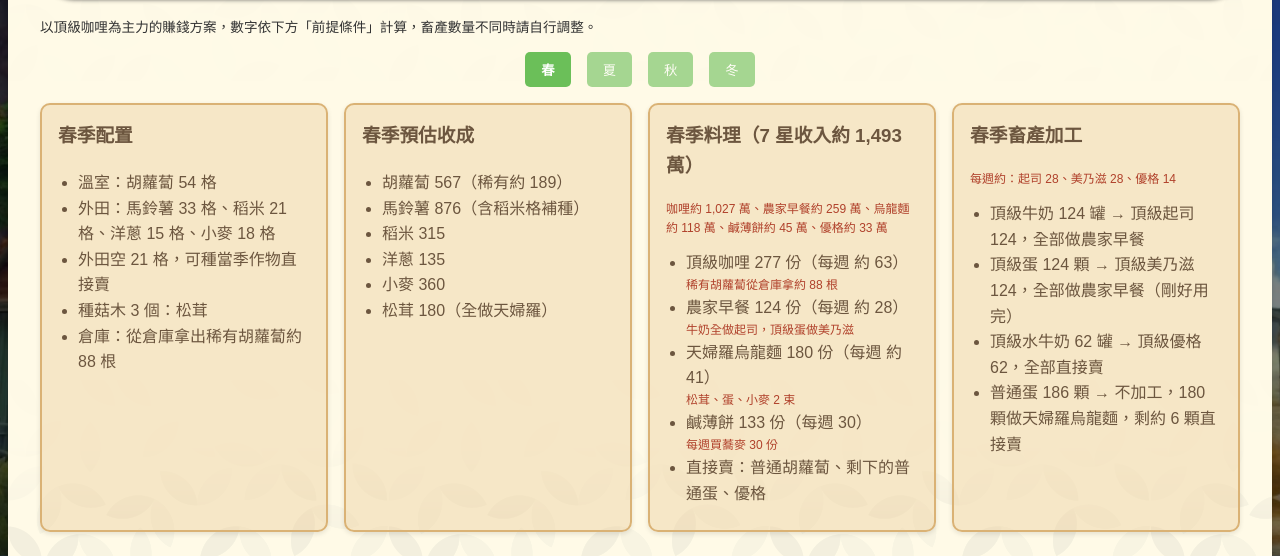
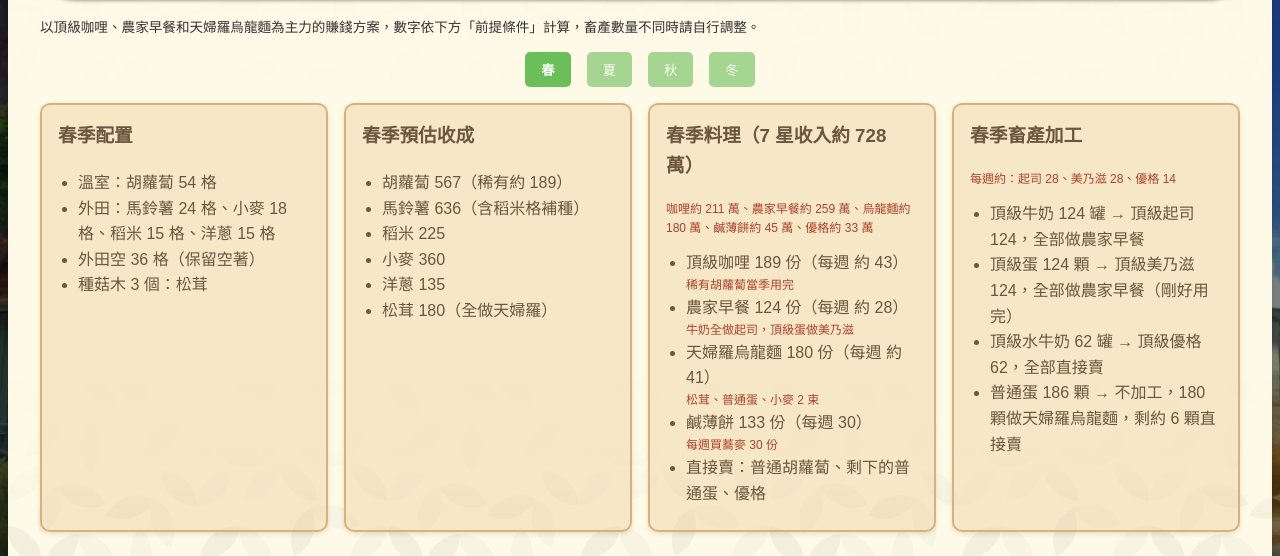
Before and after one commit to tzu68/StoryOfSeasons, a plain HTML site: page farm-plan.html in a window 1280 px wide. Shown: the part 244-800 px from the top of the page. Drawn offline with Linux system fonts and the light colour scheme.

Commit message:
種植方案改版：更正料理價格、四季做天婦羅與農家早餐
- 頂級咖哩 7 星價更正為 11,172，料理表改列 7 星售價
- 四季都種小麥 18 格、松茸全做天婦羅烏龍麵，牛奶全做農家早餐，不做烤餅
- 不再跨季囤稀有胡蘿蔔，更新各季配置、收成、份數與收入
- 勾選紀錄換新前綴，避免對到舊工作項目

Co-Authored-By: Claude Opus 5.5 <noreply@anthropic.com>

```diff
--- a/farm-plan.html
+++ b/farm-plan.html
@@ -31,7 +31,7 @@
         <section>
             <div class="content" id="plan">
                 <h2>種植方案</h2>
-                <p class="data-source">以頂級咖哩為主力的賺錢方案，數字依下方「前提條件」計算，畜產數量不同時請自行調整。</p>
+                <p class="data-source">以頂級咖哩、農家早餐和天婦羅烏龍麵為主力的賺錢方案，數字依下方「前提條件」計算，畜產數量不同時請自行調整。</p>
                 <div class="tabs" id="plan-season-tabs">
                     <button data-season="0">春</button>
                     <button data-season="1">夏</button>
--- a/farm-plan.js
+++ b/farm-plan.js
@@ -32,7 +32,7 @@ document.addEventListener("DOMContentLoaded", async () => {
   }
 
   // 方案改版時換掉前綴，避免舊的勾選對到新的工作項目
-  const taskKey = (s, d, j) => `farmPlanV2-${s}-${d}-${j}`;
+  const taskKey = (s, d, j) => `farmPlanV3-${s}-${d}-${j}`;
 
   // 收成量：格數 × 每格期望值，稀有品以 1/3 計算
   function amount(cropName, n) {
@@ -112,7 +112,7 @@ document.addEventListener("DOMContentLoaded", async () => {
             <li>外田：${list(plan.field)}</li>
             ${plan.spare ? `<li>${plan.spare}</li>` : ""}
             <li>種菇木 ${data.mushroom.logs} 個：${data.mushroom.crop}</li>
-            <li>倉庫：${plan.storage}</li>
+            ${plan.storage ? `<li>倉庫：${plan.storage}</li>` : ""}
           </ul>
         </div>
         <div class="cooking-card">
@@ -294,7 +294,7 @@ document.addEventListener("DOMContentLoaded", async () => {
 
   document.getElementById("plan-recipes").innerHTML = `
     <thead>
-      <tr><th>料理</th><th>一般價（7 星 ×3）</th><th>材料</th></tr>
+      <tr><th>料理</th><th>7 星售價</th><th>材料</th></tr>
     </thead>
     <tbody>
       ${data.recipes
@@ -302,7 +302,7 @@ document.addEventListener("DOMContentLoaded", async () => {
           (r) => `
         <tr>
           <td class="crop-label">${r.name}</td>
-          <td>${r.price.toLocaleString()}</td>
+          <td>${typeof r.price === "number" ? r.price.toLocaleString() : r.price}</td>
           <td class="recipe-ingredients">${r.ingredients}</td>
         </tr>`
         )
```
Also changed, not shown: data/farm-plan.txt.
